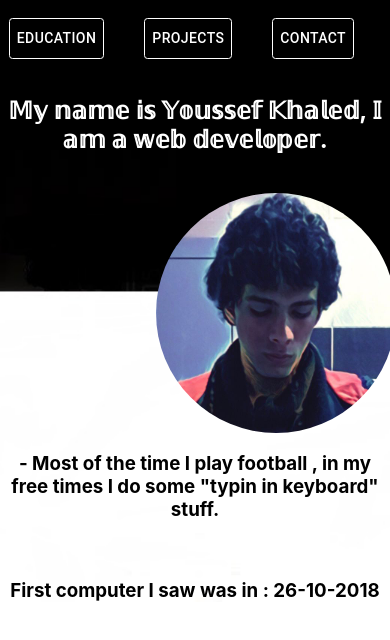
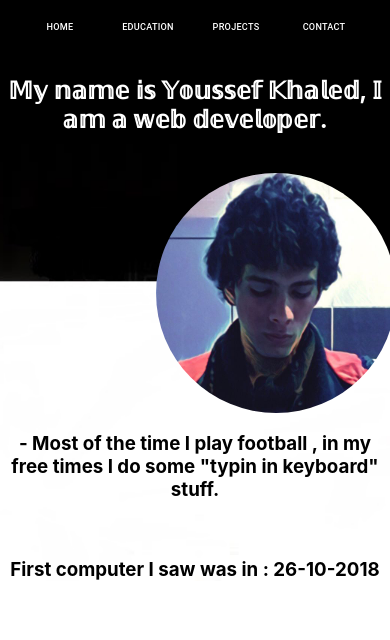
Before and after one commit to yossef-khaled/yossef-khaled.github.io, a React (Create React App) app: page /home in a window 390 px wide. Shown: the top 640 px of the page. Built offline with nearby package versions, Linux system fonts and the light colour scheme.

Commit message:
Use mui media query to make header responsive.

```diff
--- a/src/Components/HeaderComponent/Header.jsx
+++ b/src/Components/HeaderComponent/Header.jsx
@@ -2,20 +2,57 @@
 import React from 'react';
 
 //Import from material-ui
-import { withStyles } from '@material-ui/core/styles';
 import AppBar from '@material-ui/core/AppBar';
 import Toolbar from '@material-ui/core/Toolbar';
 import IconButton from '@material-ui/core/IconButton';
 import Button from '@material-ui/core/Button';
-
-//Import Header style
-import './HeaderStyle.css';
+import { useMediaQuery, makeStyles, useTheme } from '@material-ui/core';
 
 //Others
-import { PropTypes } from 'prop-types';
 import { Link } from 'react-router-dom';
 
-const styles = {
+const useStyles = makeStyles(theme => ({
+    appBar: {
+        width: "95%",
+        boxShadow: "none",
+        [theme.breakpoints.down('sm')]: {
+            flexGrow: "1"
+        },
+        [theme.breakpoints.up('sm')]: {
+            flexGrow: "1"
+        },
+    },
+    header: {
+        [theme.breakpoints.down('sm')]: {
+            width: "100%",
+            fontSize: "45%",
+            marginRight: "rem",
+        },
+    },
+    headerButton : {
+        borderRadius: "0.25em",
+        borderStyle: "solid",
+        padding: "0.5em",
+        borderWidth: "thin",
+        display: "flex",
+        [theme.breakpoints.down('sm')]: {
+            width: "45%",
+            fontSize: "38%",
+        },
+        [theme.breakpoints.up('sm')]: {
+            width: "100%",
+            fontSize: "50%",
+
+        },
+    },
+    btnLink : {
+        [theme.breakpoints.down('sm')]: {
+
+        },
+    }
+}));
+
+/*const styles = {
     root: {
         flexGrow: "1",
     },
@@ -26,44 +63,54 @@ const styles = {
         padding: "0.5em",
         borderWidth: "thin"
     }
-}
+}*/
 
 function Header(props) {
 
-    const { classes } = props;
+    const classes = useStyles();
 
+    //To use the media query for  conditional rendering we can use 'isMeduim' (or whatever screen size) as :
+    //const theme = useTheme();
+    //const isMeduim = useMediaQuery(theme.breakpoints.up('md'));
+
+
+    console.log(props.borderColor);
     return(
         <div>
-            <AppBar position="static">
-                <Toolbar className="header" style={{
+            <AppBar position="static" className={classes.appBar}>
+                <Toolbar className={classes.header} style={{
                     backgroundColor: props.backgroundColor
                 }}>
                     <IconButton>
-                        <Button>
+                        <Button className={classes.headerButton}>
                             <Link
-                                to="/home" className={classes.headerButton}
-                                style={{color: props.btnColor, borderColor:props.borderColor}}
+                                to="/home"
+                                className={classes.btnLink}
+                                style={{color: props.btnColor, borderColor: props.borderColor, textDecoration: "none"}}
                             >
                                 Home
                             </Link>
                         </Button>
                     </IconButton>
                     <IconButton>
-                        <Button>
+                        <Button className={classes.headerButton}>
                             <Link
-                                to="/education" className={classes.headerButton}
-                                style={{color: props.btnColor, borderColor:props.borderColor}}
+                                to="/education"
+                                className={classes.btnLink}
+                                style={{color: props.btnColor, borderColor:props.borderColor, textDecoration: "none"}}
                             >
                                 Education
                             </Link>
                         </Button>
                     </IconButton>
                     <IconButton>
-                        <Button>
+                        <Button className={classes.headerButton}>
                             <Link
-                                to="/projects" className={classes.headerButton}
+                                to="/projects"
+                                className={classes.btnLink}
                                 style={{color: props.btnColor,
                                         borderColor: props.borderColor,
+                                        textDecoration: "none"
                                     }}
                             >
                                 Projects
@@ -71,10 +118,11 @@ function Header(props) {
                         </Button>
                     </IconButton>
                     <IconButton>
-                        <Button>
+                        <Button className={classes.headerButton}>
                             <Link
-                                to="/contact" className={classes.headerButton}
-                                style={{color: props.btnColor, borderColor:props.borderColor}}
+                                to="/contact"
+                                className={classes.btnLink}
+                                style={{color: props.btnColor, borderColor:props.borderColor, textDecoration: "none"}}
                             >
                                 Contact
                             </Link>
@@ -87,8 +135,4 @@ function Header(props) {
     )
 };
 
-Header.propTypes = {
-    classes: PropTypes.object.isRequired,
-}
-
-export default withStyles(styles)(Header);
+export default Header;
--- a/src/Components/HeaderComponent/HeaderStyle.css
+++ /dev/null
@@ -1,5 +0,0 @@
-.header {
-    justify-content:flex-end;
-    background-color: #000000;
-
-}
```
